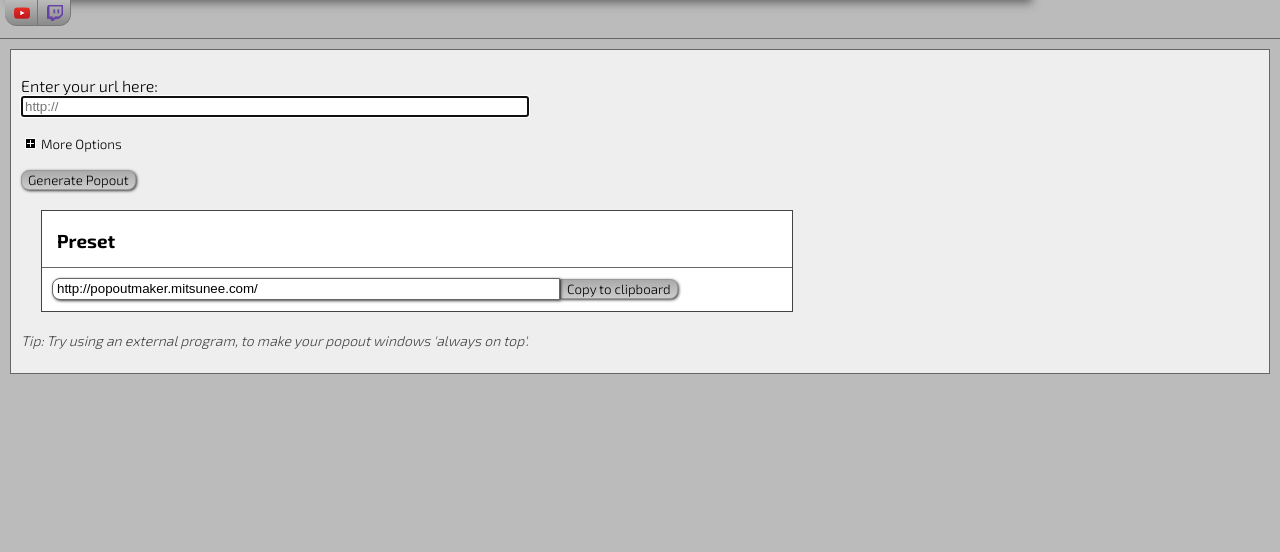
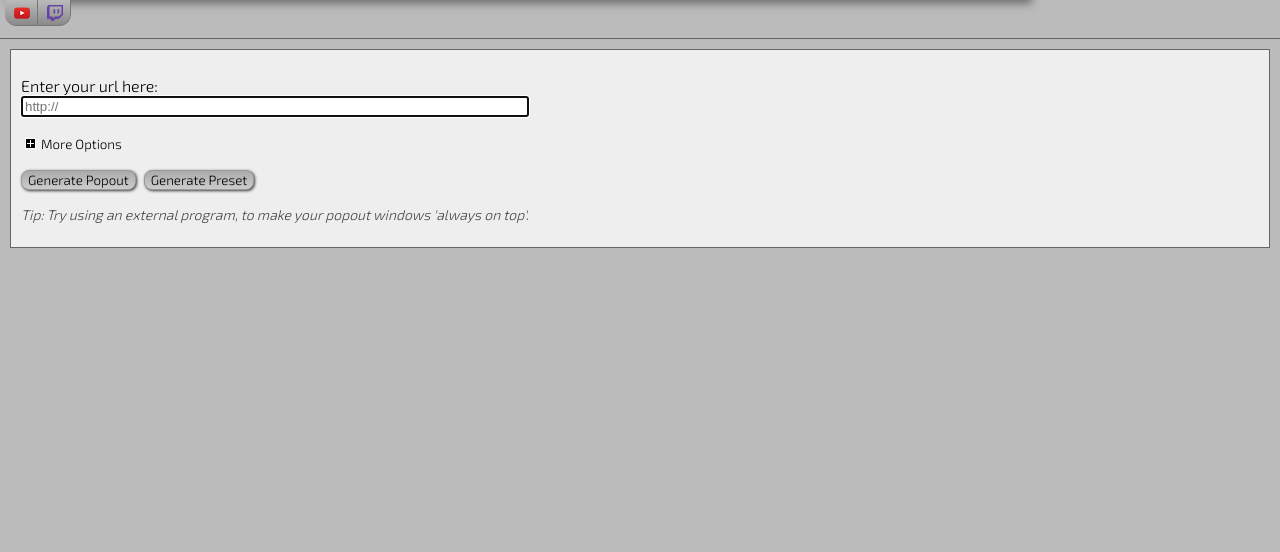
Before and after one commit to Mitsunee/Popout-Maker, a PHP site: page / in a window 1280 px wide. Shown: the part 66-618 px from the top of the page. Run offline with PHP 8.4, Linux system fonts and the light colour scheme; some libraries are stand-ins or nearby versions.

Commit message:
preset UI
still no idea how to make it work tho

```diff
--- a/index.php
+++ b/index.php
@@ -7,11 +7,11 @@ if(isset($_GET['link'])) $robotNoIndex = TRUE;?>
 <script type="text/javascript">
 function GeneratePopout() {
 	//reset error divs
-	document.getElementById("linkemptyerror").style.display="none";
+	$(document.getElementById("linkemptyerror")).hide();
 	//get input
 	input = document.getElementById('popouturl').value.trim();
 	if(input==""||input=="http://"||input=="https://") {
-		document.getElementById("linkemptyerror").style.display="block";
+		$(document.getElementById("linkemptyerror")).show();
 		return false;
 	}
 	httpcheck = input.substring(0,7);
@@ -30,8 +30,9 @@ function GeneratePopout() {
 	popoutWindow = window.open(input, "pmpopout", popoutWindowpreferences);
 	popoutWindow.focus();
 }
-function presetLoop() {
-
+function GeneratePreset() {
+	//do stuff
+	$(document.getElementById('presetOutput')).show();
 }
 </script>
 </head>
@@ -69,8 +70,12 @@ if(isset($_GET['link'])) {
 		<p><input type="checkbox" id="scrollbarsoption" name="scrollbarsoption"<?php if(isset($_API_REQUEST)&&isset($_API_REQUEST['noscroll'])) echo " checked"; ?>><label for="scrollbarsoption">Disable Scrollbars </label><span class="note">Firefox &amp; IE only</span></p>
 		<p class="note">Note that all things changed in here, will still be applied, even if you hide these options again.</p>
 	</div>
-	<p><input type="submit" value="Generate Popout"><!-- <input type="button" value="Generate Preset" class="like-submit" style="display:inline-block;" onclick="this.style.display='none';return false;">--></p>
-	<div id="presetOutput"><h3>Preset</h3><hr>
-	<input type="url" name="presetOutputField" value="http://popoutmaker.mitsunee.com/" style="width:500px;" readonly><input type="button" value="Copy to clipboard"></div>
+	<p><input type="submit" value="Generate Popout"><input type="button" value="Generate Preset" class="like-submit" style="display:inline-block;" onclick="$(this).hide();GeneratePreset();return false;"></p>
+	<div id="presetOutput" style="display:none;">
+		<input type="button" value="X" onclick="$(this).parent().hide();return false;" class="like-submit" style="float:right;">
+		<h3>Preset</h3>
+		<hr>
+		<input type="url" name="presetOutputField" value="http://popoutmaker.mitsunee.com/" style="width:500px;" onmouseup="$(this).select();" readonly><input type="button" value="Copy to clipboard">
+	</div>
 </form>
 <?php require 'assets/inc/footer.php';?>
```
Also changed, not shown: CHANGELOG.md.
